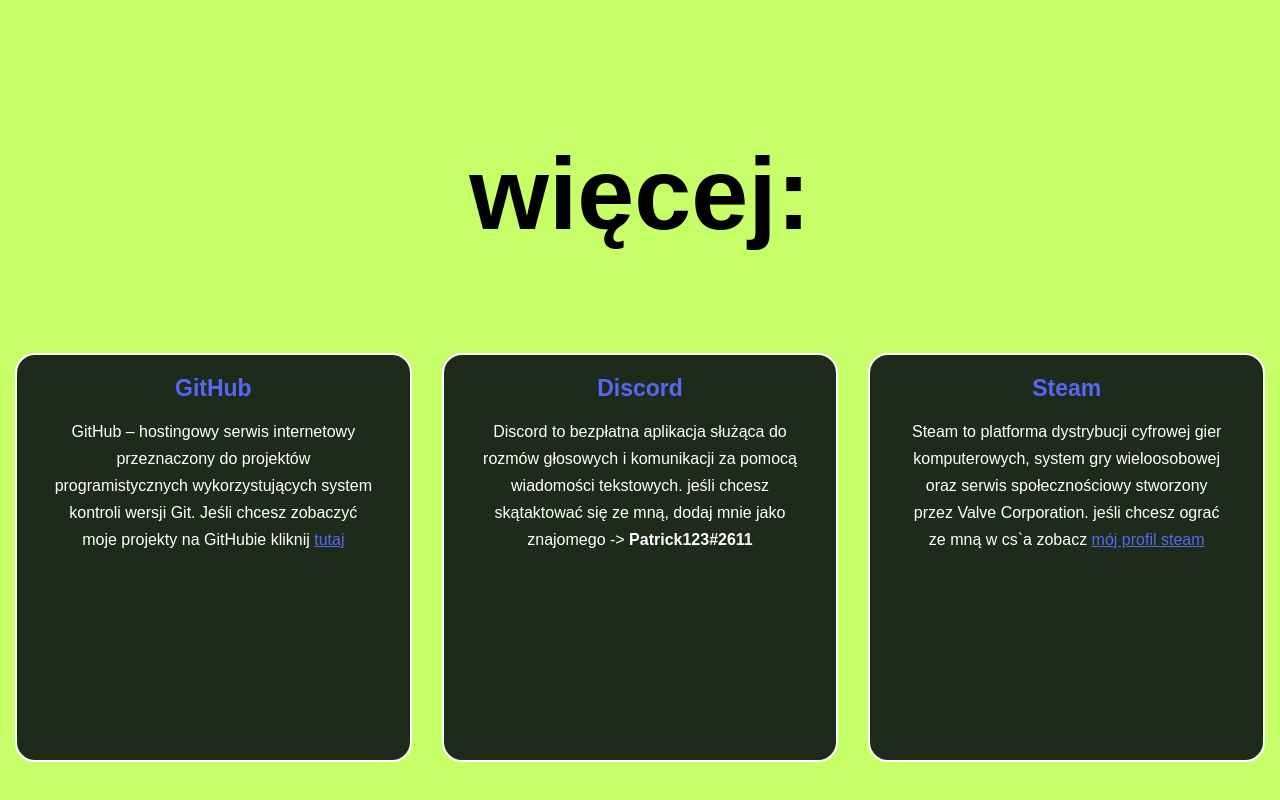
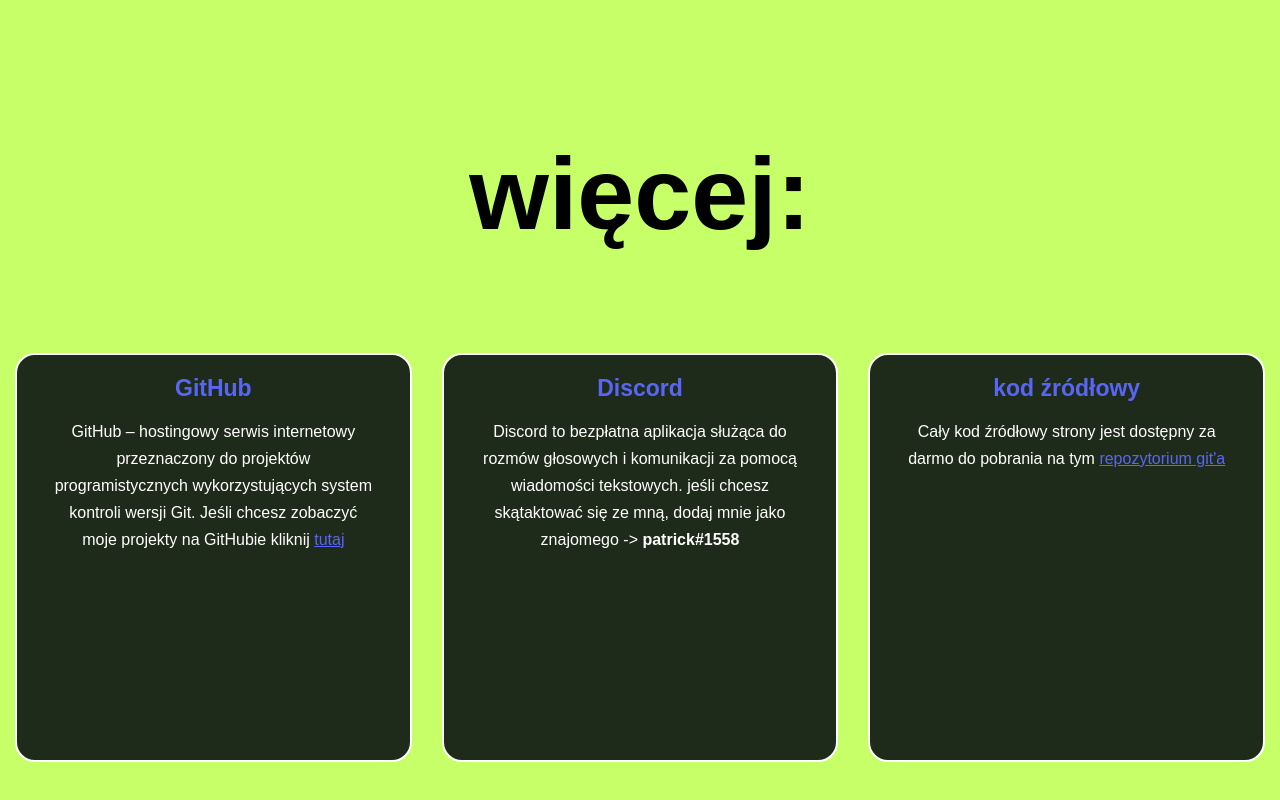
Before and after one commit to Patrick3969/matematyka_gra, a plain HTML site: page index.html in a window 1280 px wide. Shown: the part 3638-4438 px from the top of the page. Drawn offline with Linux system fonts and the light colour scheme; a web font is replaced by a local one.

Commit message:
droban zmiana a w strukturze strony oraz kolorystyce

```diff
--- a/index.html
+++ b/index.html
@@ -159,14 +159,13 @@
 
             <div class="card">
                 <h5>Discord</h5>
-                <p>Discord to bezpłatna aplikacja służąca do rozmów głosowych i komunikacji za pomocą wiadomości tekstowych. jeśli chcesz skątaktować się ze mną, dodaj mnie jako znajomego -> <strong>Patrick123#2611</strong></p>
+                <p>Discord to bezpłatna aplikacja służąca do rozmów głosowych i komunikacji za pomocą wiadomości tekstowych. jeśli chcesz skątaktować się ze mną, dodaj mnie jako znajomego -> <strong>patrick#1558</strong></p>
             </div>
 
 
             <div class="card">
-                <h5>Steam</h5>
-                <p>Steam to platforma dystrybucji cyfrowej gier komputerowych, system gry wieloosobowej oraz serwis społecznościowy stworzony przez Valve Corporation. jeśli chcesz ograć ze mną w cs`a zobacz <a href="https://steamcommunity.com/id/fffffffaaaaaaa/"
-                        target="_blank">mój profil steam</a> </p>
+                <h5>kod źródłowy</h5>
+                <p>Cały kod źródłowy strony jest dostępny za darmo do pobrania na tym <a href="https://github.com/Patrick3969/matematyka_gra" target="_blank">repozytorium git'a</a> </p>
             </div>
         </div>
     </section>
--- a/main.js
+++ b/main.js
@@ -43,7 +43,7 @@ function checkOutput() {
 }
 
 
-let colors = ["#54d3de", "#C6FF67", "#FF876B", "#A486FF", "#cf4684", "#E4AEC5", "#2ac783"]
+let colors = ["#54d3de", "#C6FF67", "#FF876B", "#A486FF", "#e6607f", "#E4AEC5", "#2ac783"]
 let elements = document.querySelectorAll("section")
 let shape = document.querySelectorAll("path")
 let color1 = colors[getRandomNumber(0, 6)]
```
